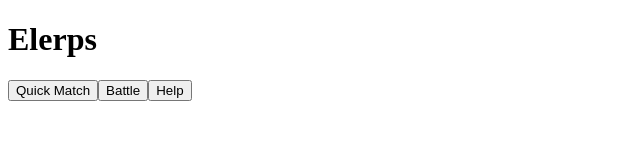
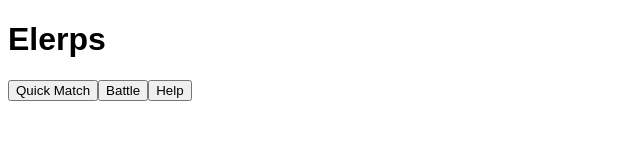
Before and after one commit to aalvinlin/elerps-fe, a React (Vite) app: page / in a window 1280 px wide. Shown: the top 160 px of the page, without its empty margins (0-640 px from the left). Built offline with nearby package versions, Linux system fonts and the light colour scheme.

Commit message:
add CSS file

```diff
--- /dev/null
+++ b/src/App.css
@@ -0,0 +1,3 @@
+body {
+    font-family: Arial;
+}
--- a/src/App.js
+++ b/src/App.js
@@ -5,6 +5,8 @@ import Home from "./components/Home";
 import QuickMatch from "./components/QuickMatch";
 import Battle from "./components/Battle";
 import Help from "./components/Help";
+
+import "./App.css";
 
 const App = () => {
 
```
